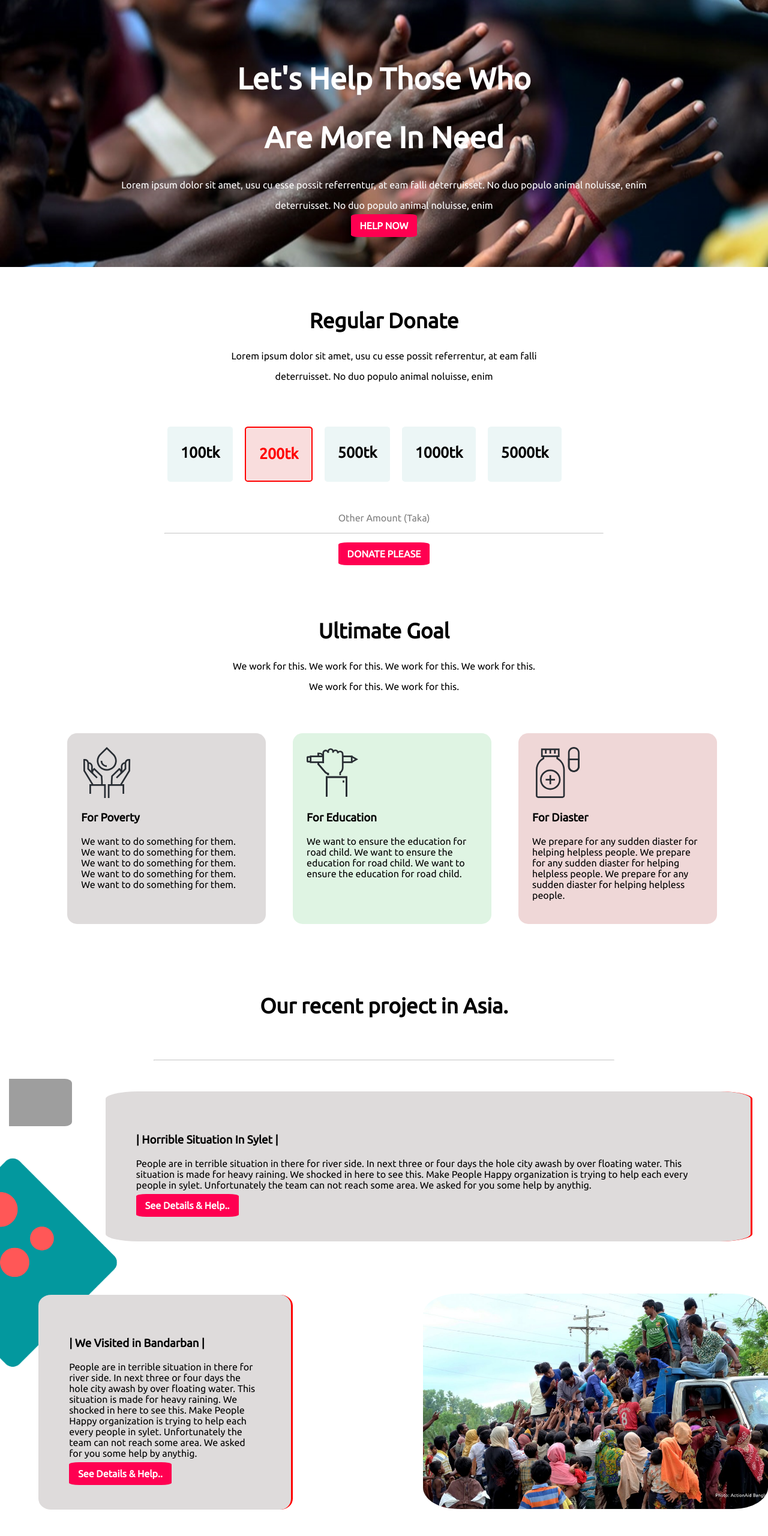
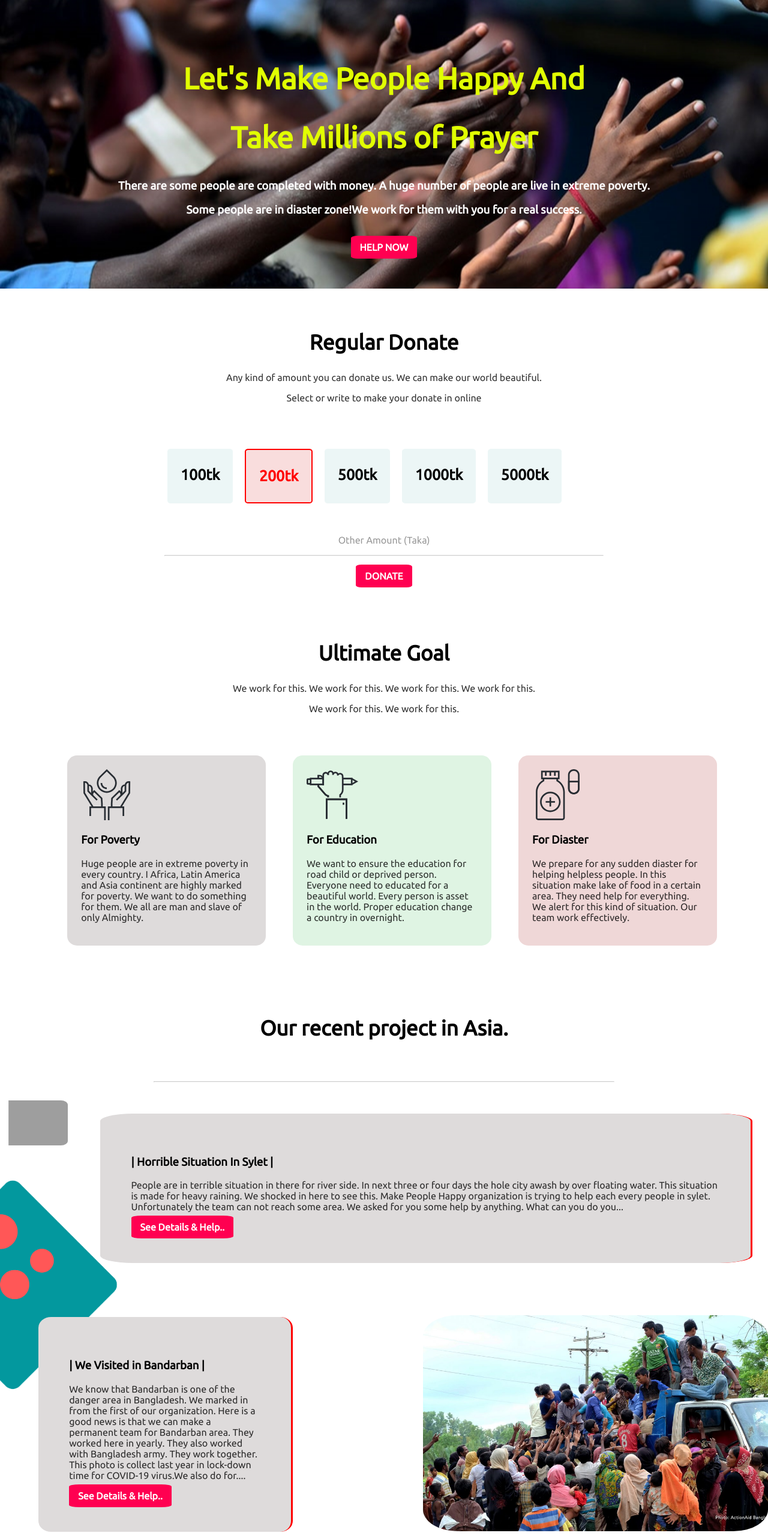
Before and after one commit to abdullahMsiam/make-people-happy, a plain HTML site: page index.html in a window 1280 px wide. Shown: the top 2560 px of the page at 60% size. Drawn offline with Linux system fonts and the light colour scheme; grey boxes are pictures that could not be loaded.

Commit message:
Text edit

```diff
--- a/index.html
+++ b/index.html
@@ -14,11 +14,12 @@
 
 <body>
     <section class="banner">
-        <h1>Let's Help Those Who </h1>
-        <h1>Are More In Need</h1>
-        <p>Lorem ipsum dolor sit amet, usu cu esse possit referrentur, at eam falli
-            deterruisset. No duo populo animal noluisse, enim</p>
-        <p>deterruisset. No duo populo animal noluisse, enim</p>
+        <div id="top">
+            <h1>Let's Make People Happy And </h1>
+            <h1>Take Millions of Prayer</h1>
+        </div>
+        <h3>There are some people are completed with money. A huge number of people are live in extreme poverty.</h3>
+        <h3 id="para">Some people are in diaster zone!We work for them with you for a real success.</h3>
 
         <a class="button" target="_blank" href="none">HELP NOW</a>
     </section>
@@ -26,8 +27,8 @@
     <section class="any-title">
         <div>
             <h2>Regular Donate</h2>
-            <p>Lorem ipsum dolor sit amet, usu cu esse possit referrentur, at eam falli</p>
-            <p>deterruisset. No duo populo animal noluisse, enim</p>
+            <p>Any kind of amount you can donate us. We can make our world beautiful.</p>
+            <p>Select or write to make your donate in online </p>
         </div>
 
         <div class="donate-amount">
@@ -43,7 +44,7 @@
                 <p>Other Amount (Taka)</p>
                 <hr>
             </div>
-            <a class="button" target="_blank" href="none">DONATE PLEASE</a>
+            <a class="button" target="_blank" href="none">DONATE</a>
         </div>
     </section>
 
@@ -58,22 +59,25 @@
             <div class="poverty">
                 <img class="icon" src="icons/icon13.svg" alt="">
                 <h3>For Poverty</h3>
-                <p>We want to do something for them. We want to do something for them. We want to do something for them.
-                    We want to do something for them. We want to do something for them. </p>
+                <p>Huge people are in extreme poverty in every country. I Africa, Latin America and Asia continent are
+                    highly marked for poverty. We want to do something for them. We all are man and slave of only
+                    Almighty. </p>
             </div>
 
             <div id="education">
                 <img class="icon" src="icons/icon5.svg" alt="">
                 <h3>For Education</h3>
-                <p>We want to ensure the education for road child. We want to ensure the education for road child. We
-                    want to ensure the education for road child. </p>
+                <p>We want to ensure the education for road child or deprived person. Everyone need to educated for a
+                    beautiful world. Every person is asset in the world. Proper education change a country in overnight.
+                </p>
             </div>
 
             <div id="diaster">
                 <img class="icon" src="icons/medicine.svg" alt="">
                 <h3>For Diaster</h3>
-                <p>We prepare for any sudden diaster for helping helpless people. We prepare for any sudden diaster for
-                    helping helpless people. We prepare for any sudden diaster for helping helpless people. </p>
+                <p>We prepare for any sudden diaster for helping helpless people. In this situation make lake of food in
+                    a certain area. They need help for everything. We alert for this kind of situation. Our team work
+                    effectively.</p>
             </div>
 
         </div>
@@ -93,7 +97,7 @@
                     Make
                     People Happy organization is trying to help each every people in sylet. Unfortunately the team can
                     not
-                    reach some area. We asked for you some help by anythig. </p>
+                    reach some area. We asked for you some help by anything. What can you do you... </p>
                 <a class="button" target="_blank" href="none">See Details & Help..</a>
             </div>
         </div>
@@ -101,13 +105,10 @@
         <div class="sylet">
             <div class="situation" id="ban">
                 <h3>| We Visited in Bandarban |</h3>
-                <p>People are in terrible situation in there for river side. In next three or four days the hole city
-                    awash
-                    by over floating water. This situation is made for heavy raining. We shocked in here to see this.
-                    Make
-                    People Happy organization is trying to help each every people in sylet. Unfortunately the team can
-                    not
-                    reach some area. We asked for you some help by anythig. </p>
+                <p>We know that Bandarban is one of the danger area in Bangladesh. We marked in from the first of our
+                    organization. Here is a good news is that we can make a permanent team for Bandarban area. They
+                    worked here in yearly. They also worked with Bangladesh army. They work together. This photo is
+                    collect last year in lock-down time for COVID-19 virus.We also do for.... </p>
                 <a class="button" target="_blank" href="none">See Details & Help..</a>
             </div>
             <div>
@@ -122,7 +123,8 @@
         <div class="any-title">
             <h2>Up To Date With Us</h2>
             <p>
-                We will inform our work in any moment if you give us your E-mail address. In this process it makes a
+                We will inform our work in any moment if you give us your E-mail address. </p>
+            <p>In this process it makes a
                 good relation with you.
             </p>
         </div>
@@ -136,7 +138,7 @@
 
     <footer>
         <h2> <span id="footer-moto">"HELP PEOPLE AND STAY REFRESH"</span></h2>
-        <P>"AMS Foundation" is administration of "Make-People-Happy"</P>
+        <P>#"AMS Foundation" is administration of "Make-People-Happy"</P>
     </footer>
 
 
--- a/style.css
+++ b/style.css
@@ -7,11 +7,12 @@ body {
 .banner {
     padding: 60px;
     text-align: center;
-    color: white;
+    color: #ffffff;
     background-image: url(images/donation13.jpg);
     background-repeat: no-repeat;
     background-size: 100%;
 }
+
 
 .button {
     text-decoration: none;
@@ -29,6 +30,10 @@ h1 {
 
 h2 {
     font-size: 35px;
+}
+
+p {
+    opacity: 80%;
 }
 
 .any-title {
@@ -160,6 +165,14 @@ footer {
 
 }
 
+#top {
+    color: #e1ff02
+}
+
+#para {
+    padding-bottom: 2%;
+}
+
 .image-ban {
     width: 75%;
     margin-right: 0%;
@@ -169,7 +182,16 @@ footer {
 }
 
 .update {
-    width: 50%;
+    background-color: rgb(16, 123, 120);
+    padding-top: 4%;
+    padding-bottom: 4%;
+    margin-left: 220px;
+    margin-right: 220px;
+    padding-left: 25%;
+    padding-right: 30%;
     text-align: center;
     display: flex;
+    border-radius: 5%;
+    border-left: 3px solid #d52a2a;
+    border-right: 3px solid #d52a2a;
 }
```
